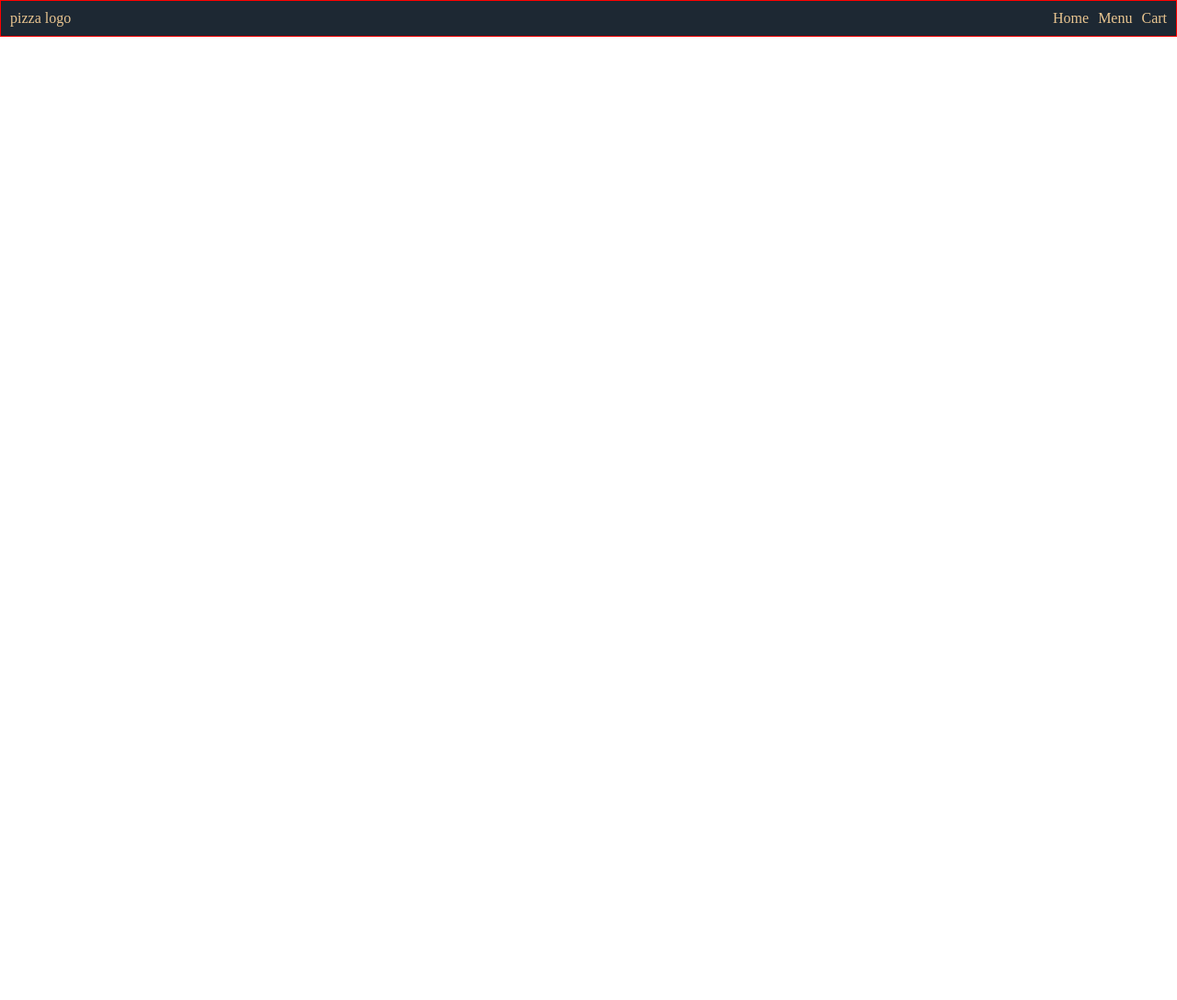
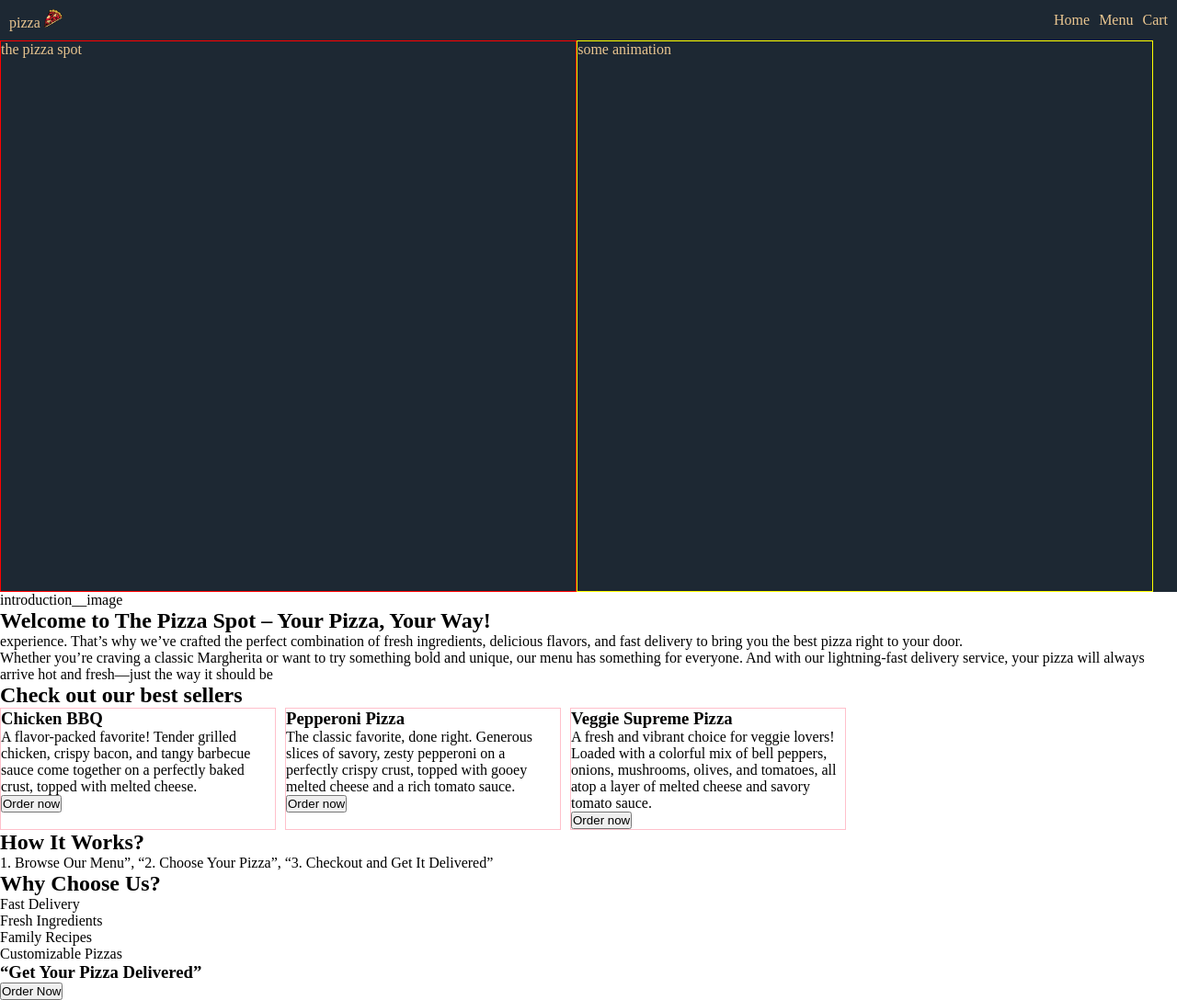
Before and after one commit to RgBunn/The-Pizza-Spot, a plain HTML site: page pages/index.html in a window 1280 px wide. Shown: the whole page at 92% size. Before the commit the page ends 800 px from the top, so only its background shows below. Drawn offline with Linux system fonts and the light colour scheme; files whose address does not match are found by name.

Commit message:
created landing page skeleton

```diff
--- a/pages/index.html
+++ b/pages/index.html
@@ -6,9 +6,13 @@
     <title>Document</title>
     <link rel="stylesheet" href="/styles/general-styles.css" />
     <link rel="stylesheet" href="/styles/navbar-footer.css" />
+    <link rel="stylesheet" href="/styles/landing-page.css" />
   </head>
   <nav class="navbar">
-    <div class="logo">pizza logo</div>
+    <div class="logo">
+      pizza
+      <img src="/images/illustrations/pizza-logo.png" aria-hidden="true" />
+    </div>
     <div class="nav-items">
       <ul>
         <li><a href="#">Home</a></li>
@@ -17,6 +21,87 @@
       </ul>
     </div>
   </nav>
+  <main>
+    <section>
+      <div class="hero-section">
+        <div class="hero-text">the pizza spot</div>
+        <div class="hero-animation">some animation</div>
+      </div>
+    </section>
+    <section>
+      <div class="introduction">
+        <div class="introduction__image">introduction__image</div>
+        <div class="introduction__text">
+          <h2>Welcome to The Pizza Spot – Your Pizza, Your Way!</h2>
+          <p>
+            experience. That’s why we’ve crafted the perfect combination of
+            fresh ingredients, delicious flavors, and fast delivery to bring you
+            the best pizza right to your door.
+          </p>
+          <p>
+            Whether you’re craving a classic Margherita or want to try something
+            bold and unique, our menu has something for everyone. And with our
+            lightning-fast delivery service, your pizza will always arrive hot
+            and fresh—just the way it should be
+          </p>
+        </div>
+      </div>
+    </section>
+    <section>
+      <h2>Check out our best sellers</h2>
+      <div class="best-sellers">
+        <div class="best-seller__card">
+          <h3>Chicken BBQ</h3>
+          <p>
+            A flavor-packed favorite! Tender grilled chicken, crispy bacon, and
+            tangy barbecue sauce come together on a perfectly baked crust,
+            topped with melted cheese.
+          </p>
+          <button>Order now</button>
+        </div>
+        <div class="best-seller__card">
+          <h3>Pepperoni Pizza</h3>
+          <p>
+            The classic favorite, done right. Generous slices of savory, zesty
+            pepperoni on a perfectly crispy crust, topped with gooey melted
+            cheese and a rich tomato sauce.
+          </p>
+          <button>Order now</button>
+        </div>
+        <div class="best-seller__card">
+          <h3>Veggie Supreme Pizza</h3>
+          <p>
+            A fresh and vibrant choice for veggie lovers! Loaded with a colorful
+            mix of bell peppers, onions, mushrooms, olives, and tomatoes, all
+            atop a layer of melted cheese and savory tomato sauce.
+          </p>
+          <button>Order now</button>
+        </div>
+      </div>
+    </section>
+    <section>
+      <div class="process">
+        <h2>How It Works?</h2>
+        1. Browse Our Menu”, “2. Choose Your Pizza”, “3. Checkout and Get It
+        Delivered”
+      </div>
+    </section>
+    <section>
+      <h2>Why Choose Us?</h2>
+      <ul>
+        <li>Fast Delivery</li>
+        <li>Fresh Ingredients</li>
+        <li>Family Recipes</li>
+        <li>Customizable Pizzas</li>
+      </ul>
+    </section>
+    <section>
+      <div class="cta__container">
+        <h3>“Get Your Pizza Delivered”</h3>
+        <button>Order Now</button>
+      </div>
+    </section>
+  </main>
 
   <body>
     <script src="script.js"></script>
--- /dev/null
+++ b/styles/landing-page.css
@@ -0,0 +1,29 @@
+:root {
+  --black: #1d2833;
+  --light-caramel: #e9c590;
+}
+.hero-section {
+  background-color: var(--black);
+  color: var(--light-caramel);
+  width: 100%;
+  height: 600px;
+  display: flex;
+}
+.hero-text {
+  height: 100%;
+  border: 1px solid red;
+  width: 49%;
+}
+.hero-animation {
+  height: 100%;
+  border: 1px solid yellow;
+  width: 49%;
+}
+.best-sellers {
+  display: flex;
+  gap: 10px;
+}
+.best-seller__card {
+  width: 300px;
+  border: 1px solid pink;
+}
--- a/styles/navbar-footer.css
+++ b/styles/navbar-footer.css
@@ -8,8 +8,6 @@
   align-items: center;
   background-color: var(--black);
   color: var(--light-caramel);
-
-  border: 1px solid red;
   padding: 10px;
 }
 .nav-items ul {
@@ -20,3 +18,6 @@
 ul li a {
   color: var(--light-caramel);
 }
+.logo img {
+  height: 20px;
+}
```
Also changed, not shown: images/illustrations/pizza-logo.png (added).
